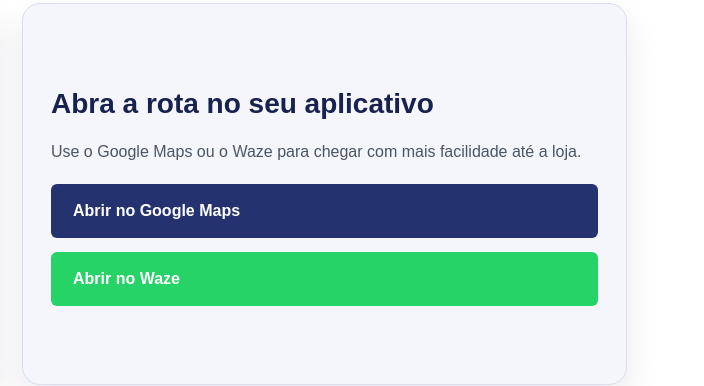
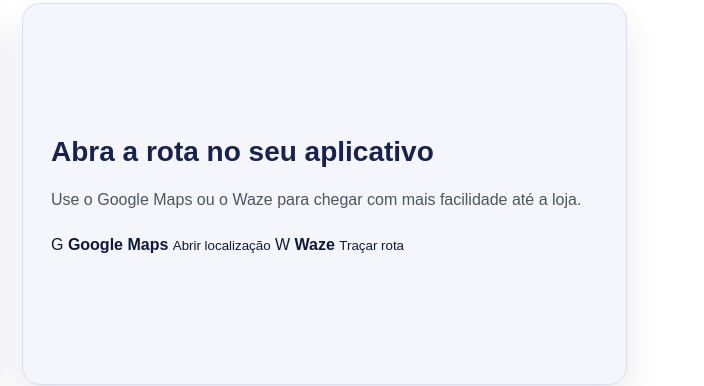
Before and after one commit to M4rc3low/amm-materiais-construcao, a plain HTML site: page index.html in a window 1280 px wide. Shown: the part 3238-3624 px from the top of the page, 576-1280 px from the left. Drawn offline with Linux system fonts and the light colour scheme.

Commit message:
Substitui botões por símbolos clicáveis de mapa

```diff
--- a/index.html
+++ b/index.html
@@ -216,9 +216,18 @@
         <div class="route-card">
           <h3>Abra a rota no seu aplicativo</h3>
           <p>Use o Google Maps ou o Waze para chegar com mais facilidade até a loja.</p>
-          <div class="buttons route-buttons">
-            <a class="btn btn-primary-dark" href="https://www.google.com/maps/search/?api=1&query=Rua%20Tabapu%C3%A3%2C%20373%20-%20Itaim%20Bibi%20-%20S%C3%A3o%20Paulo%20-%20SP" target="_blank">Abrir no Google Maps</a>
-            <a class="btn btn-waze" href="https://waze.com/ul?q=Rua%20Tabapu%C3%A3%2C%20373%20-%20Itaim%20Bibi%20-%20S%C3%A3o%20Paulo%20-%20SP&navigate=yes" target="_blank">Abrir no Waze</a>
+          <div class="route-icons">
+            <a class="route-icon route-google" href="https://www.google.com/maps/search/?api=1&query=Rua%20Tabapu%C3%A3%2C%20373%20-%20Itaim%20Bibi%20-%20S%C3%A3o%20Paulo%20-%20SP" target="_blank" aria-label="Abrir rota no Google Maps">
+              <span class="route-symbol">G</span>
+              <strong>Google Maps</strong>
+              <small>Abrir localização</small>
+            </a>
+
+            <a class="route-icon route-waze" href="https://waze.com/ul?q=Rua%20Tabapu%C3%A3%2C%20373%20-%20Itaim%20Bibi%20-%20S%C3%A3o%20Paulo%20-%20SP&navigate=yes" target="_blank" aria-label="Abrir rota no Waze">
+              <span class="route-symbol">W</span>
+              <strong>Waze</strong>
+              <small>Traçar rota</small>
+            </a>
           </div>
         </div>
       </div>
```
